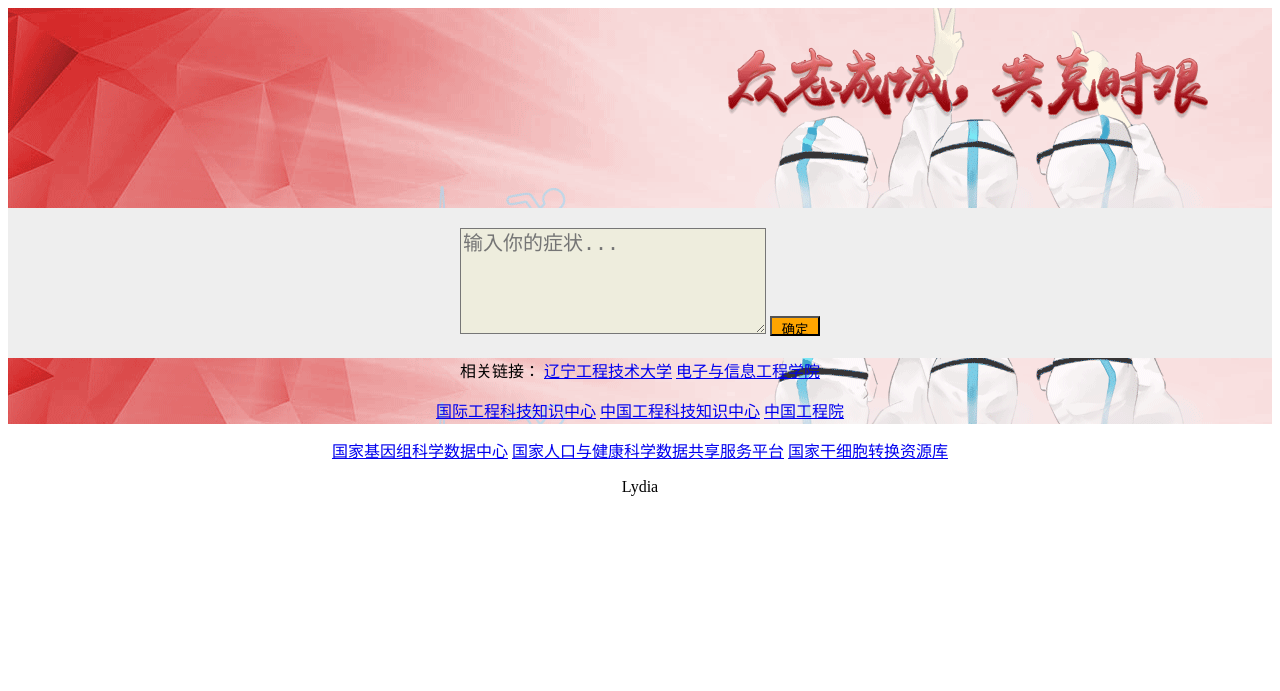
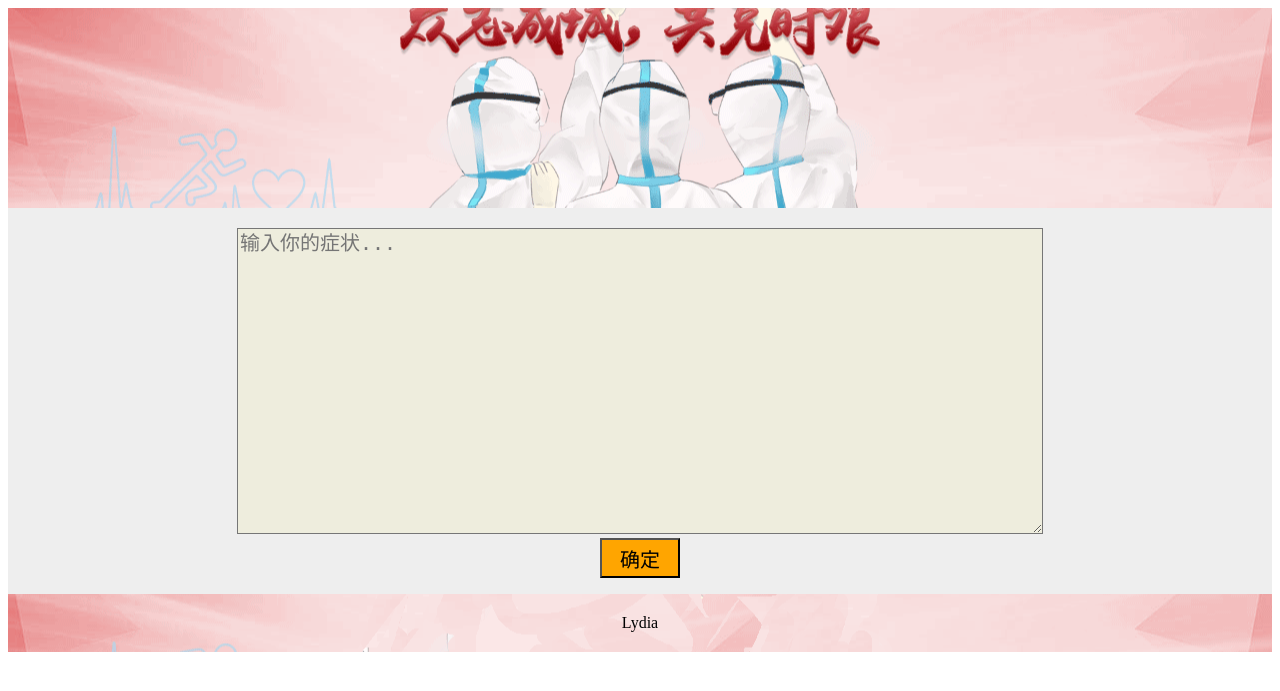
Before and after one commit to DNSWRL/DNSWRL-python, a Django app: template dnswrl_app/templates/dnswrl/input.html in a window 1280 px wide. Shown: the top 691 px of the page. Run offline with Django 3.2, Linux system fonts and the light colour scheme; the template is opened without the code that fills it: most values are stand-ins (such as "Sample title", 1, 10 or a date in 2020).

Commit message:
更新界面显示

```diff
--- a/dnswrl_app/static/dnswrl/style.css
+++ b/dnswrl_app/static/dnswrl/style.css
@@ -1,24 +1,35 @@
-li a {
-    color: green;
-    paddings: 0 0 0 20px;
+
+#header {
+    background: white url("images/bg_search_2019ncov.png") no-repeat center;
+    height: 200px;
+    width: 100%;
+    top:100px;
 }
 
-#container {
-    height: auto;
-    min-height: 100%
-    width:100%;
-    position: relative;
-}
-
-#header {
-    background: white url("images/bg_search_2019ncov.png") no-repeat;
-    height: 200px;
-    width: 100%
+#content {
+    height: 100%;
+    width: 100%;
+    background: #EEEEEE;
 }
 
 #footer {
-     background: white url("images/bg_search_2019ncov.png") no-repeat;
-     text-align:center;
-     height: 200px;
+    position:relative;
+    margin: -20px 0 0 0;
+    background: white url("images/bg_foot_search_2019ncov.png") no-repeat center;
+    text-align:center;
+    width: 100%;
+    bottom: 0px;
+}
 
+#nconv {
+    padding:0  100px 0 100px
 }
+
+#news {
+    font-weight: bold;
+    color: #880000;
+}
+
+#lydia {
+    padding:20px 0 20px 0
+}
--- a/dnswrl_app/templates/dnswrl/input.html
+++ b/dnswrl_app/templates/dnswrl/input.html
@@ -15,34 +15,36 @@
 <div id="header">
 </div>
 
-<div id="content" style="background-color:#EEEEEE;float:left;height: 100%; width: 100%">
+    <!--<div id="nconv">-->
+        <!--<marquee id="news" style="padding: 0 100px 0 100px; text:#880000">{{ news_list }}</marquee>-->
+    <!--</div>-->
 
+<div id="content">
     <form action="{% url 'dnswrl:choice' %}" method="post" style="padding: 20px 0 20px">
         {% csrf_token %}
-
-        <textarea type="text" name="inputText" placeholder="输入你的症状..." style="background-color:#EEEDDD; height: 100px; width: 300px; font-size:20px; line-height:25px"></textarea>
-        <input type="submit" style="height:20px; width:50px; background-color:#FFA500;" value="确定">
+        <textarea type="text" name="inputText" placeholder="输入你的症状..." style="background-color:#EEEDDD; height: 300px; width: 800px; font-size:20px; line-height:25px"></textarea>
+        <br><input type="submit" style="height:40px; width:80px; background-color:#FFA500; font-size:20px" value="确定">
     </form>
 
 </div>
 
 <div id="footer">
-    <p>
-        相关链接：
-        <a href="http://www.lntu.edu.cn/">辽宁工程技术大学</a>
-        <a href="http://dxxy.lntu.edu.cn/">电子与信息工程学院</a>
-    </p>
-    <p>
-        <a href="http://www.ikcest.org/index.htm">国际工程科技知识中心</a>
-        <a href="http://www.ckcest.cn/" target="_blank">中国工程科技知识中心</a>
-        <a href="http://www.cae.cn/cae/html/main/index.html" target="_blank">中国工程院</a>
-    </p>
-    <p>
-        <a href="https://bigd.big.ac.cn/?lang=zh" target="_blank">国家基因组科学数据中心</a>
-        <a href="http://www.ncmi.cn/" target="_blank">国家人口与健康科学数据共享服务平台</a>
-        <a href="https://www.stemcell.xin/" target="_blank">国家干细胞转换资源库</a>
-    </p>
-    <p>Lydia</p>
+    <!--<p>-->
+        <!--相关链接：-->
+        <!--<a href="http://www.lntu.edu.cn/">辽宁工程技术大学</a>-->
+        <!--<a href="http://dxxy.lntu.edu.cn/">电子与信息工程学院</a>-->
+    <!--</p>-->
+    <!--<p>-->
+        <!--<a href="http://www.ikcest.org/index.htm">国际工程科技知识中心</a>-->
+        <!--<a href="http://www.ckcest.cn/" target="_blank">中国工程科技知识中心</a>-->
+        <!--<a href="http://www.cae.cn/cae/html/main/index.html" target="_blank">中国工程院</a>-->
+    <!--</p>-->
+    <!--<p>-->
+        <!--<a href="https://bigd.big.ac.cn/?lang=zh" target="_blank">国家基因组科学数据中心</a>-->
+        <!--<a href="http://www.ncmi.cn/" target="_blank">国家人口与健康科学数据共享服务平台</a>-->
+        <!--<a href="https://www.stemcell.xin/" target="_blank">国家干细胞转换资源库</a>-->
+    <!--</p>-->
+    <p id="lydia">Lydia</p>
 </div>
 
 </div>
```
Also changed, not shown: dnswrl_app/templates/dnswrl/choice.html (+19 -3 lines), dnswrl_app/templates/dnswrl/result.html (+21 -5 lines), dnswrl_app/views.py (+16 -1 lines), dnswrl_app/static/dnswrl/images/bg_foot_search_2019ncov.png (added).
